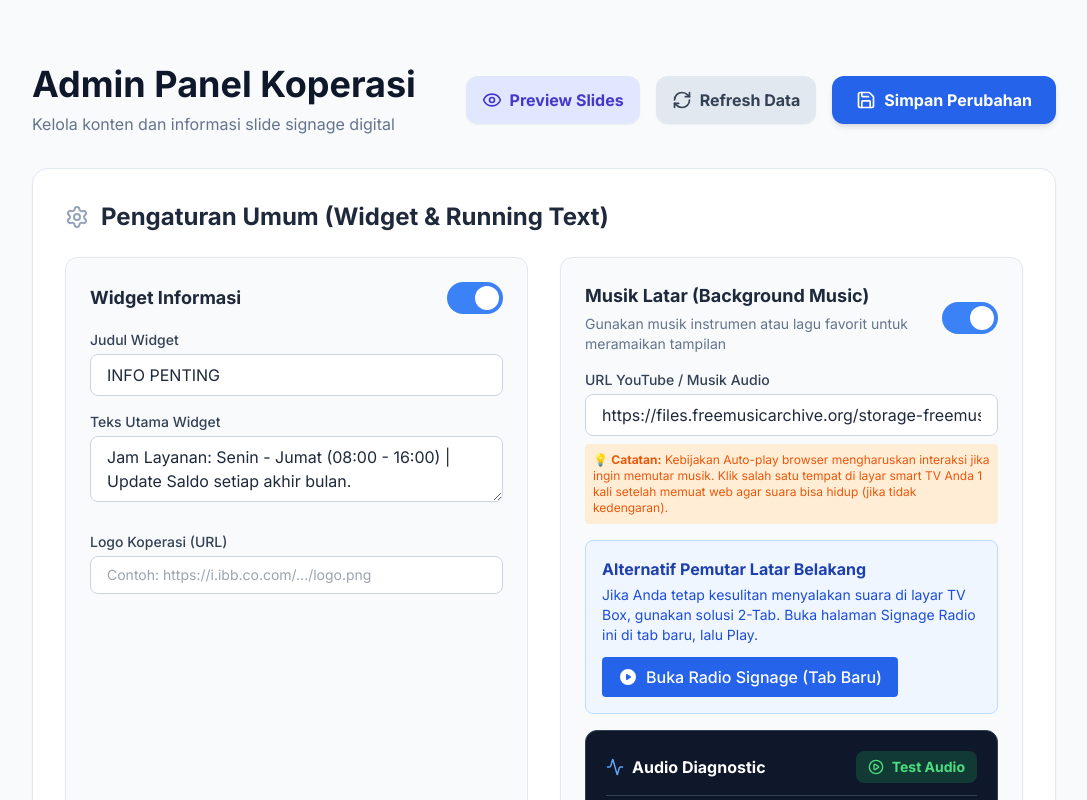
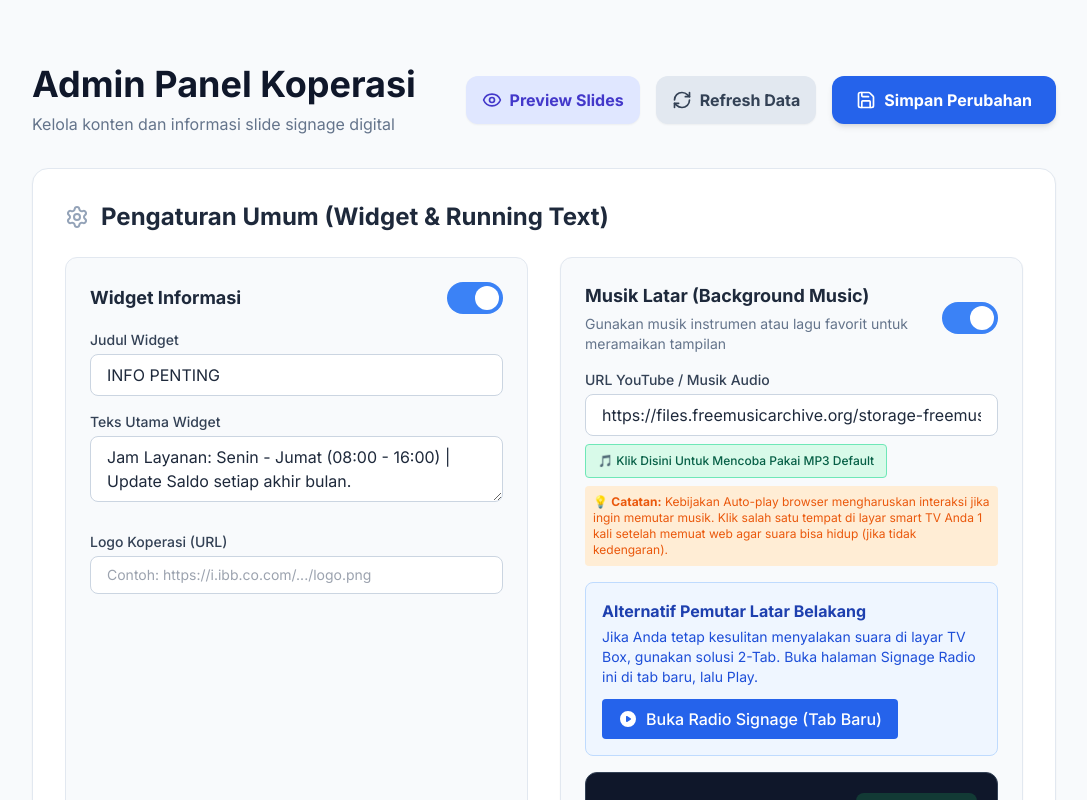
Before and after one commit to YayasanCPI/TV-Show-Kopkar-AKM, a React (Vite) app: page /#/admin in a window 1280 px wide. Shown: the top 800 px of the page, without its empty margins (96-1183 px from the left). Built offline with nearby package versions, Linux system fonts and the light colour scheme; no server answers.

Commit message:
feat: add default audio source and improve player UI
Add a button in the Admin Panel to set a default MP3 URL for background music and increase the YouTube player height to improve visibility and interaction.

```diff
--- a/src/components/AdminPanel.tsx
+++ b/src/components/AdminPanel.tsx
@@ -320,6 +320,7 @@ export default function AdminPanel() {
  <div className="space-y-4">
  <div>
  <label className="block text-sm font-medium text-slate-700 mb-1">URL YouTube / Musik Audio</label>
+ <div className="flex flex-col gap-2">
  <input
  type="text"
  value={settings.bgMusicUrl || ''}
@@ -328,6 +329,15 @@ export default function AdminPanel() {
  placeholder="Contoh: https://www.youtube.com/watch?v=..."
  className="w-full border border-slate-300 px-4 py-2 rounded-lg focus:outline-none focus:ring-2 focus:ring-blue-500 disabled:bg-slate-200 disabled:text-slate-400"
  />
+ <button
+   onClick={() => updateSettings('bgMusicUrl', 'https://files.freemusicarchive.org/storage-freemusicarchive-org/music/WFMU/Broke_For_Free/Directionless_EP/Broke_For_Free_-_01_-_Night_Owl.mp3')}
+   type="button"
+   disabled={!settings.bgMusicEnabled}
+   className="self-start text-xs bg-emerald-100/80 hover:bg-emerald-200 text-emerald-800 px-3 py-2 rounded border border-emerald-300 font-medium transition-colors disabled:opacity-50"
+ >
+   🎵 Klik Disini Untuk Mencoba Pakai MP3 Default
+ </button>
+ </div>
  <p className="text-xs text-orange-600 mt-2 p-2 bg-orange-100 rounded">
  💡 <b>Catatan:</b> Kebijakan Auto-play browser mengharuskan interaksi jika ingin memutar musik. Klik salah satu tempat di layar smart TV Anda 1 kali setelah memuat web agar suara bisa hidup (jika tidak kedengaran).
  </p>
--- a/src/components/MusicPlayer.tsx
+++ b/src/components/MusicPlayer.tsx
@@ -90,8 +90,8 @@ export function MusicPlayer() {
                 volume={1.0}
                 controls={true} // Tampilkan kontrol selalu
                 width="100%"
-                height={isYoutube ? "100px" : "50px"}
-                style={{ borderRadius: '0.5rem', overflow: 'hidden' }}
+                height={isYoutube ? "250px" : "50px"}
+                style={{ borderRadius: '0.5rem', overflow: 'hidden', pointerEvents: 'auto' }}
                 config={{
                   youtube: { playerVars: { origin: window.location.origin } },
                   file: { forceAudio: true }
```
